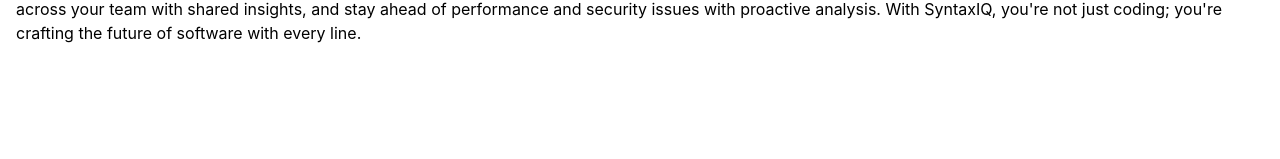
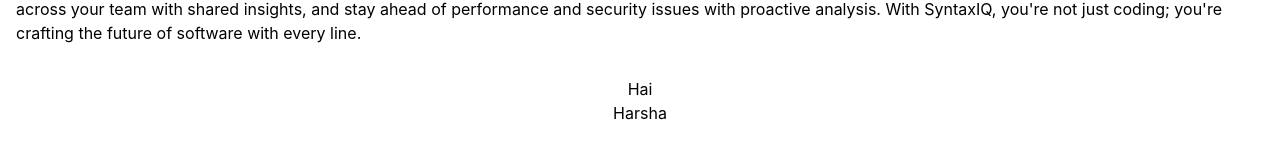
Before and after one commit to Harshak-1744/marketing_website, a React (Create React App) app: page / in a window 1280 px wide. Shown: the part 215-374 px from the top of the page. Built offline with nearby package versions, Linux system fonts and the light colour scheme.

Commit message:
modified:   src/App.js 	modified:   src/components/Description.js 	new file:   src/components/Features.js

```diff
--- a/src/App.js
+++ b/src/App.js
@@ -1,12 +1,14 @@
 import './App.css';
 import Header from './components/Header';
 import Description from './components/Description';
+import Features from './components/Features';
 
-function App() {
+function App () {
   return (
     <div className="App">
       <Header />
       <Description />
+      <Features title='Hai' name='Harsha' />
     </div>
   );
 }
--- a/src/components/Description.js
+++ b/src/components/Description.js
@@ -5,7 +5,7 @@
     const revealFromBottom = useSpring({
         from: { opacity: 0, transform: 'translateY(20px)' },
         to: { opacity: 1, transform: 'translateY(0)' },
-        config: { duration: 1000 } // Customize the duration
+        config: { duration: 1000 }
     });
         return (
             <div className="p-4">
--- /dev/null
+++ b/src/components/Features.js
@@ -0,0 +1,13 @@
+import React from "react";
+
+
+const Features = ( { title, name } ) => {
+    return (
+        <features>
+            <h1>{title}</h1>
+            <h1>{name}</h1>
+        </features>
+    )
+}
+
+export default Features;
```
